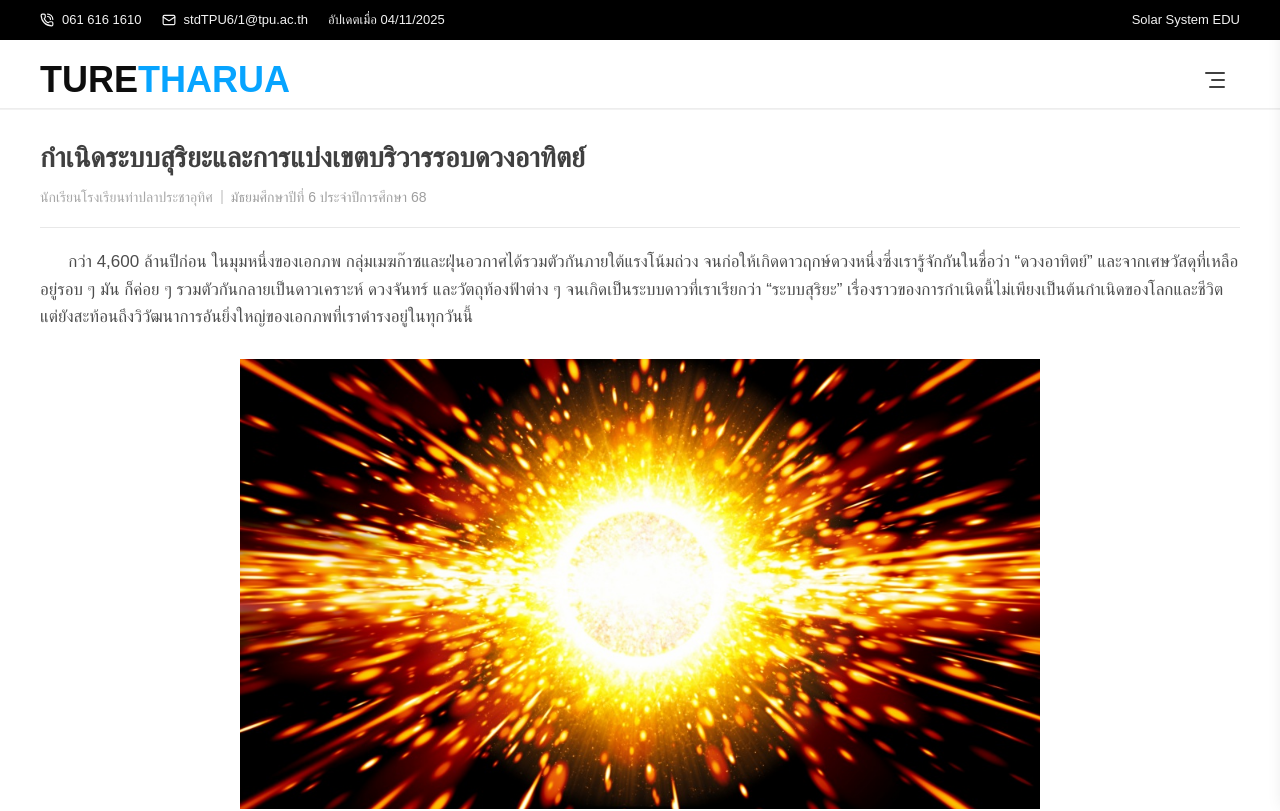
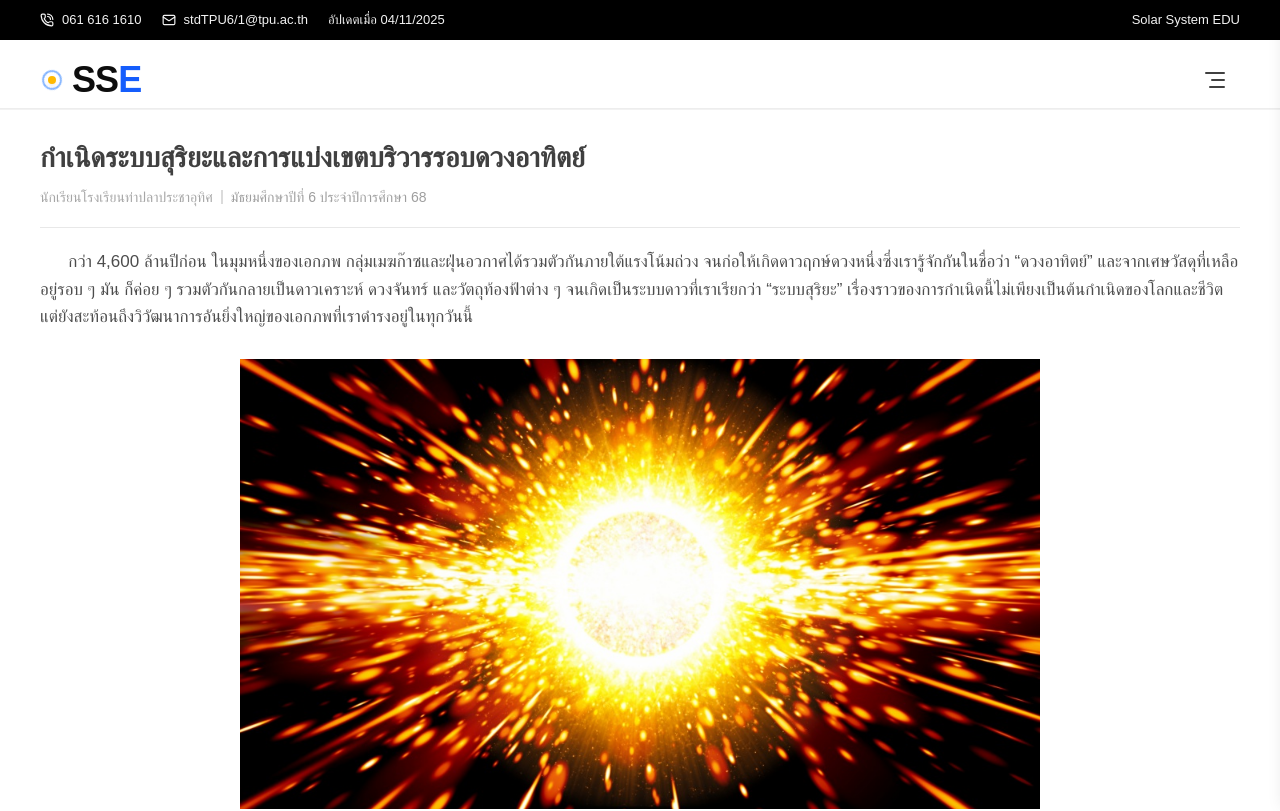
Before and after one commit to kawji/Solar-System-EDU, a Next.js app in the folder kasomarket/: page / in a window 1280 px wide. Shown: the top 811 px of the page. Built offline with nearby package versions, Linux system fonts and the light colour scheme.

Commit message:
Update logo.tsx

```diff
--- a/kasomarket/src/ui/logo/logo.tsx
+++ b/kasomarket/src/ui/logo/logo.tsx
@@ -1,14 +1,32 @@
-import clsx from "clsx"
+import clsx from "clsx";
 
 type PropLogo = {
-    size: 'lg' | 'md' | 'sm'
+  size: "lg" | "md" | "sm";
+};
+
+export default function Logo({ size }: PropLogo) {
+  return (
+    <span
+      className={clsx(
+        size === "lg"
+          ? "text-4xl"
+          : size === "md"
+          ? "text-3xl"
+          : "text-2xl",
+        "font-bold tracking-tight flex items-center gap-2 select-none"
+      )}
+    >
+      {/* Orbit Circle */}
+      <span className="relative w-6 h-6 flex items-center justify-center">
+        <span className="absolute w-5 h-5 border-2 border-blue-500/60 rounded-full animate-[spin_6s_linear_infinite]"></span>
+        <span className="w-2 h-2 bg-amber-400 rounded-full shadow-md"></span>
+      </span>
+
+      {/* Logo Text */}
+      <span className="flex flex-row leading-none">
+        <span className="text-black/95">SS</span>
+        <span className="text-blue-600">E</span>
+      </span>
+    </span>
+  );
 }
-
-export default function Logo({size}:PropLogo  ) {
-    return(
-        <span className={clsx(size==='lg'? 'text-4xl': size==='md'? 'text-3xl': size==='sm'? 'text-2xl':size ,'shrink-0 flex font-bold')} >
-            <p className="text-black/95">TURE</p>
-            <p className="text-[#07A4FF] ">THARUA</p>
-        </span>
-    )
-}
```
